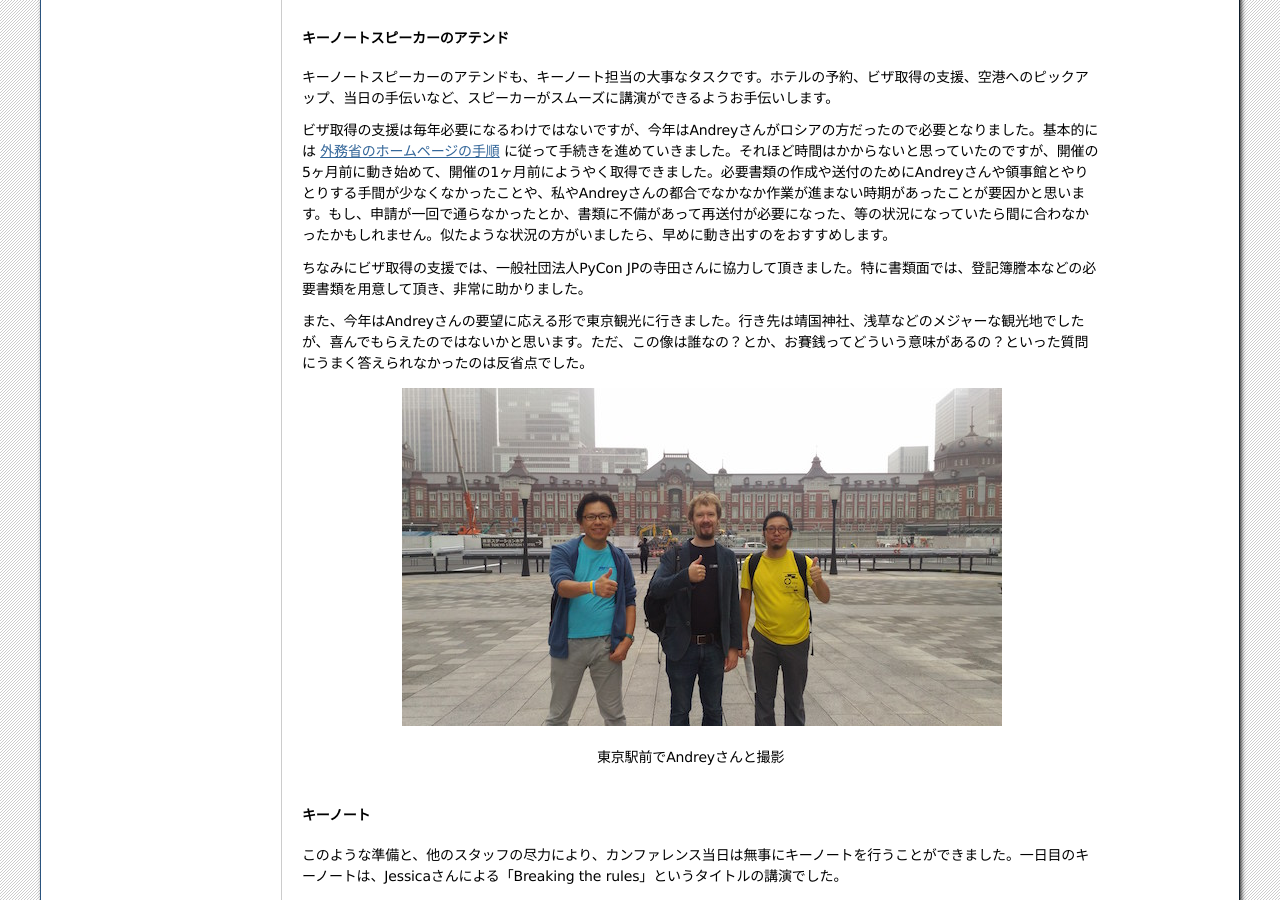
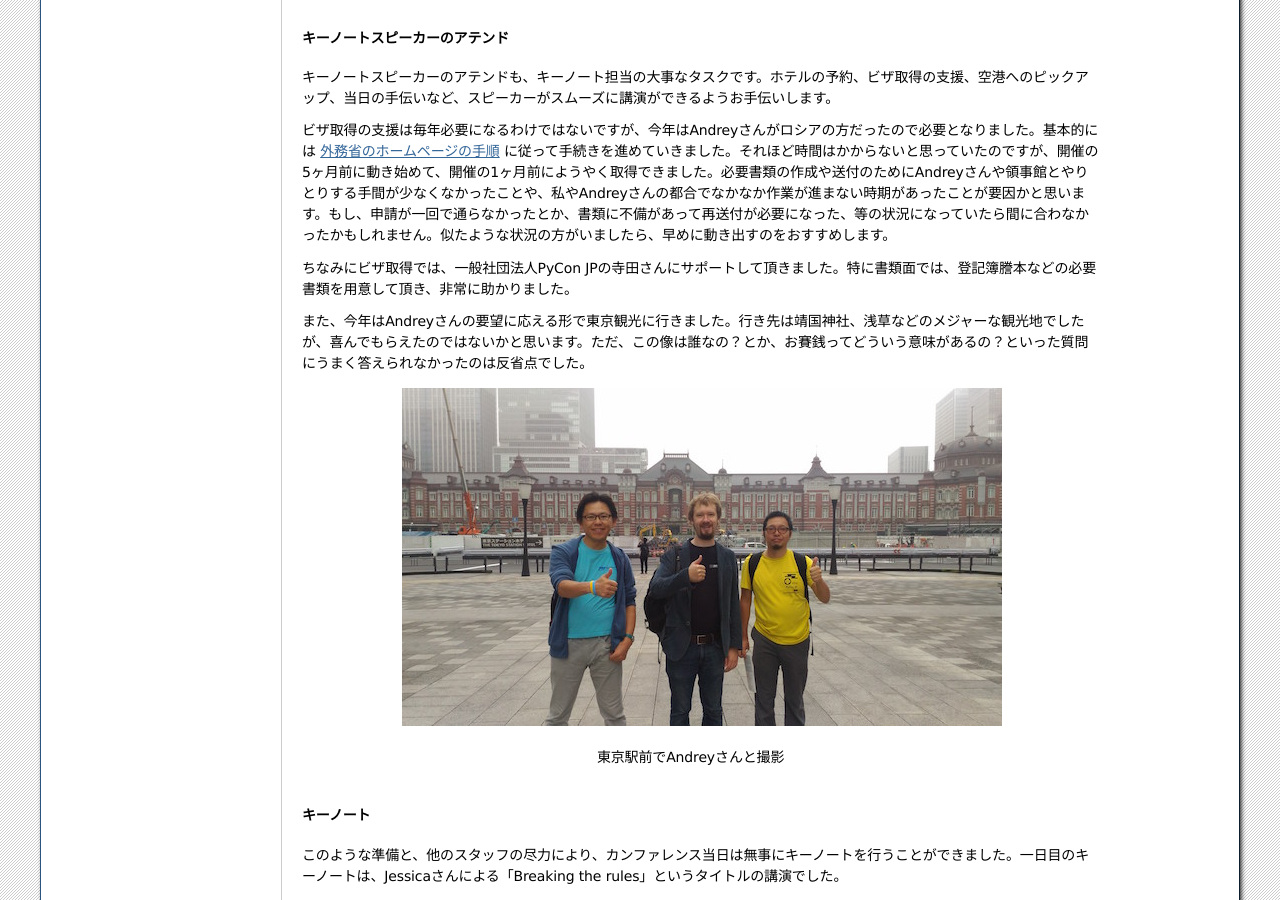
Before and after one commit to pyconjp/shoeisha2016, a Sphinx documentation site: the page built from source/afterreport_02_program.rst, in a window 1280 px wide and 900 px high, scrolled down 1661 px. Built offline with Sphinx 7.4.7, drawn with Linux system fonts in a browser that asks for light colours; some of the changed text lies outside the part shown.

Commit message:
Small grammar fix

```diff
--- a/source/afterreport_02_program.rst
+++ b/source/afterreport_02_program.rst
@@ -66,7 +66,7 @@ Youth Coder Workshop
 
 ビザ取得の支援は毎年必要になるわけではないですが、今年はAndreyさんがロシアの方だったので必要となりました。基本的には `外務省のホームページの手順 <http://www.mofa.go.jp/mofaj/toko/visa/tanki/russia_nis.html>`_ に従って手続きを進めていきました。それほど時間はかからないと思っていたのですが、開催の5ヶ月前に動き始めて、開催の1ヶ月前にようやく取得できました。必要書類の作成や送付のためにAndreyさんや領事館とやりとりする手間が少なくなかったことや、私やAndreyさんの都合でなかなか作業が進まない時期があったことが要因かと思います。もし、申請が一回で通らなかったとか、書類に不備があって再送付が必要になった、等の状況になっていたら間に合わなかったかもしれません。似たような状況の方がいましたら、早めに動き出すのをおすすめします。
 
-ちなみにビザ取得の支援では、一般社団法人PyCon JPの寺田さんに協力して頂きました。特に書類面では、登記簿謄本などの必要書類を用意して頂き、非常に助かりました。
+ちなみにビザ取得では、一般社団法人PyCon JPの寺田さんにサポートして頂きました。特に書類面では、登記簿謄本などの必要書類を用意して頂き、非常に助かりました。
 
 また、今年はAndreyさんの要望に応える形で東京観光に行きました。行き先は靖国神社、浅草などのメジャーな観光地でしたが、喜んでもらえたのではないかと思います。ただ、この像は誰なの？とか、お賽銭ってどういう意味があるの？といった質問にうまく答えられなかったのは反省点でした。
 
```
Also changed, not shown: other parts of source/afterreport_02_program.rst (+2 -2 lines).
